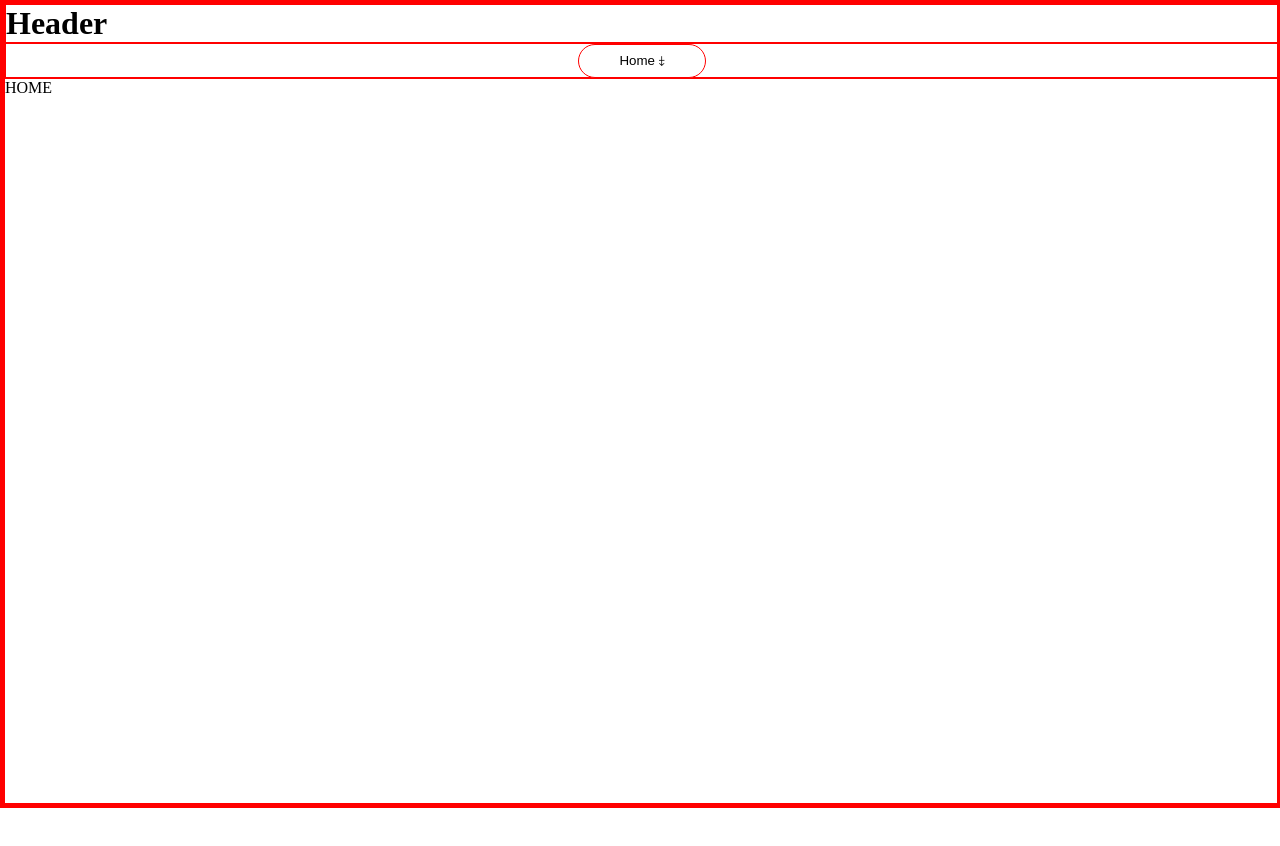
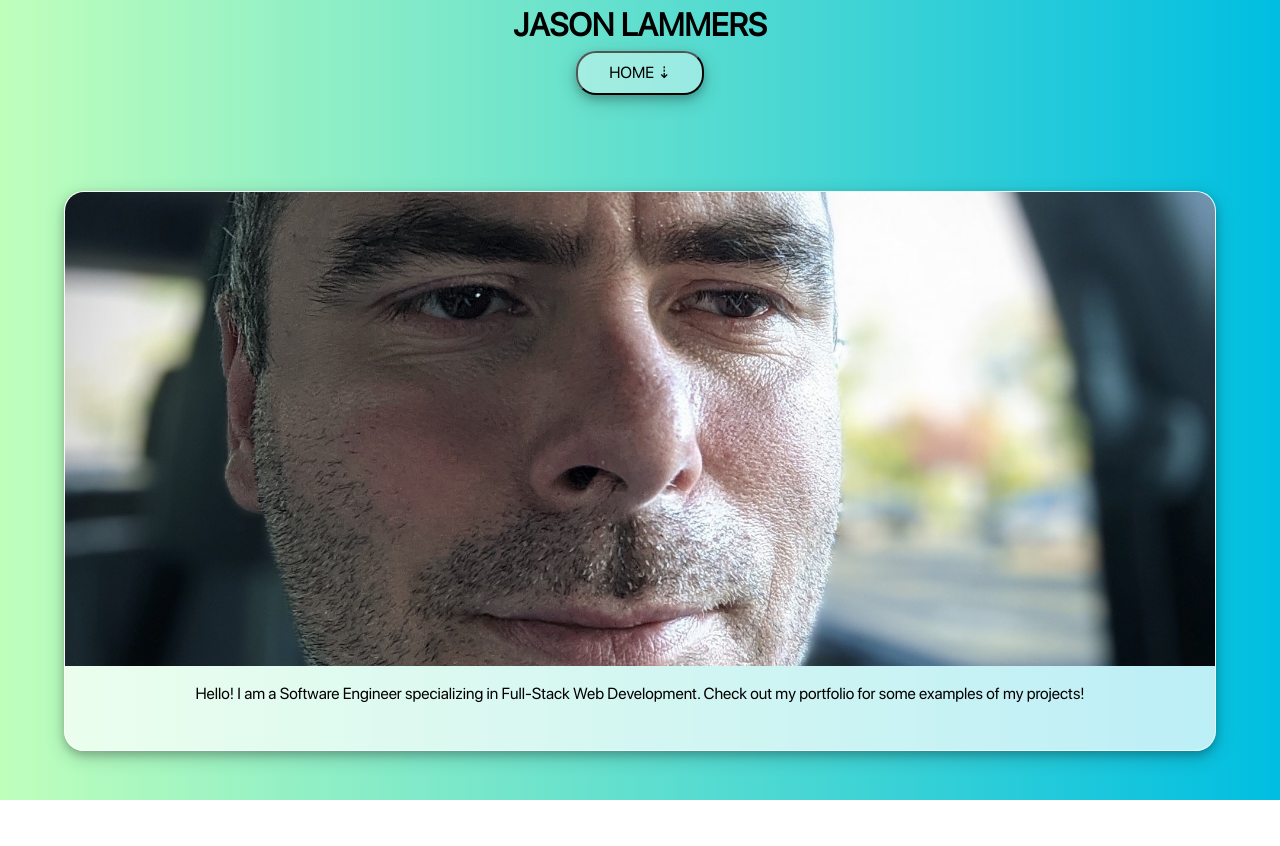
Before and after one commit to citrus77/portfolio, a React (Vite) app: page / in a window 1280 px wide. Shown: the top 846 px of the page. Before the commit the page ends 808 px from the top, so only its background shows below. Built offline with nearby package versions, Linux system fonts and the light colour scheme.

Commit message:
more css polish to home, menu button, and menu

```diff
--- a/src/App.css
+++ b/src/App.css
@@ -1,4 +1,6 @@
 #app {
+  background: #00bee1;
+  background: linear-gradient(to right, #bfffbc, #00bee1);
   display: flex;
   flex-direction: column;
   height: 100vh;
--- a/src/components/Header.jsx
+++ b/src/components/Header.jsx
@@ -5,7 +5,7 @@ import './css/Header.css';
 const Header = ({ setPathName,pathName, toggle }) => {
     return (
         <header>
-            <h1>Header</h1>
+            <h1>Jason Lammers</h1>
             <Navigation setPathName={setPathName} pathName={pathName} toggle={toggle} />
         </header>
     );
--- a/src/components/MenuItem.jsx
+++ b/src/components/MenuItem.jsx
@@ -7,11 +7,10 @@ const MenuItem = ({ link, setPathName, toggle }) => {
     const handleOnClick = () => {
         setPathName(name);
         toggle();
-        console.log('clicked')
     };
 
     return (
-        <NavLink class='menu-item' onClick={handleOnClick} to={to}>{name}</NavLink>
+        <NavLink className='menu-item' onClick={handleOnClick} to={to}>{name}</NavLink>
     );
 };
 
--- a/src/components/Navigation.jsx
+++ b/src/components/Navigation.jsx
@@ -9,7 +9,7 @@ const Navigation = ({ setPathName, pathName, toggle }) => {
 
     return (
         <div id='navigation'>
-            <button onClick={toggle}>{pathName} ⤈</button>
+            <button onClick={toggle}>{pathName} ⇣</button>
             <Menu links={links} setPathName={setPathName} toggle={toggle} />
         </div>
     );
--- a/src/components/css/Header.css
+++ b/src/components/css/Header.css
@@ -1,8 +1,14 @@
 header {
+    align-items: center;
     display: flex;
-    flex: 2;
+    flex: 1;
     flex-direction: column;
     justify-content: center;
-    height: 3.2rem;
+    padding: 8px;
     width: 100%;
 }
+
+header h1 {
+    text-align: center;
+    text-transform: uppercase;
+}
--- a/src/components/css/Menu.css
+++ b/src/components/css/Menu.css
@@ -1,28 +1,31 @@
 #menu {
     align-items: center;
-    background: #fff;
+    background: #00bee1;
+    border: 1px solid #000000;
     border-radius: 20px;
+    box-shadow: 0 4px 8px 0 #00000033, 0 6px 20px 0 #00000030;
     display: flex;
     flex: 1;
     flex-direction: column;
     justify-content: center;
     overflow: hidden;
-    padding: 8px;
     position: fixed;
     width: 8rem;
     z-index: 2;
 }
 
 #menu a {
-    color: #000;
+    color: #fff;
+    padding: 4px;
     text-align: center;
     text-decoration: none;
+    text-transform: uppercase;
     width: 120%;
 }
 
 #menu a:hover {
-    background: red;
-    color: #fff;
+    background: #bfffbc;
+    color: #000;
 }
 
 .hidden {
--- a/src/components/css/Navigation.css
+++ b/src/components/css/Navigation.css
@@ -1,15 +1,18 @@
-#navigation{
+#navigation {
     align-items: center;
     display: flex;
     flex-direction: column;
     flex: 1;
+    padding: 8px;
 }
 
 #navigation button {
-    background: #fff;
+    background: #ffffff63;
     border-radius: 20px;
+    box-shadow: 0 4px 8px 0 #00000033, 0 6px 20px 0 #00000030;
     padding: 8px;
     text-decoration: none;
+    text-transform: uppercase;
     width: 8rem;
     z-index: 1;
 }
--- a/src/index.css
+++ b/src/index.css
@@ -1,6 +1,78 @@
-* {
-  border: 1px solid red;
-  display: border-box;
+@font-face {
+  font-family: 'San Francisco Pro';
+  src: local('San Francisco Pro'), url('./assets/fonts/SFProDisplay-Regular.ttf') format('truetype');
+}
+/* Box sizing rules */
+*,
+*::before,
+*::after {
+  box-sizing: border-box;
+  font-family: 'San Francisco Pro', sans-serif;
+  /* border: 1px solid red; */
+}
+
+/* Prevent font size inflation */
+html {
+  -moz-text-size-adjust: none;
+  -webkit-text-size-adjust: none;
+  text-size-adjust: none;
+}
+
+/* Remove default margin in favour of better control in authored CSS */
+body, h1, h2, h3, h4, p,
+figure, blockquote, dl, dd {
   margin: 0;
-  padding: 0;
 }
+
+/* Remove list styles on ul, ol elements with a list role, which suggests default styling will be removed */
+ul[role='list'],
+ol[role='list'] {
+  list-style: none;
+}
+
+/* Set core body defaults */
+body {
+  min-height: 100vh;
+  line-height: 1.5;
+}
+
+/* Set shorter line heights on headings and interactive elements */
+h1, h2, h3, h4,
+button, input, label {
+  line-height: 1.1;
+}
+
+/* Balance text wrapping on headings */
+h1, h2,
+h3, h4 {
+  text-wrap: balance;
+}
+
+/* A elements that don't have a class get default styles */
+a:not([class]) {
+  text-decoration-skip-ink: auto;
+  color: currentColor;
+}
+
+/* Make images easier to work with */
+img,
+picture {
+  max-width: 100%;
+  display: block;
+}
+
+/* Inherit fonts for inputs and buttons */
+input, button,
+textarea, select {
+  font: inherit;
+}
+
+/* Make sure textareas without a rows attribute are not tiny */
+textarea:not([rows]) {
+  min-height: 10em;
+}
+
+/* Anything that has been anchored to should have extra scroll margin */
+:target {
+  scroll-margin-block: 5ex;
+}
--- a/src/pages/Home.jsx
+++ b/src/pages/Home.jsx
@@ -1,9 +1,15 @@
 import './css/Home.css';
+import profilePic from '../assets/img/profile.jpg';
 
 const Home = () => {
-    return (
-        <div id='home'>HOME</div>
-    );
+    return <>
+        <div id='home'>
+            <div className='card'>
+                <img src={profilePic} className='profile-pic' height='300' width='300' />
+                <span>Hello! I am a Software Engineer specializing in Full-Stack Web Development. Check out my portfolio for some examples of my projects!</span>
+            </div>
+        </div>
+    </>;
 };
 
 export default Home;
--- a/src/pages/css/Home.css
+++ b/src/pages/css/Home.css
@@ -1,3 +1,36 @@
 #home {
+    align-items: center;
+    display: flex;
     flex: 20;
+    flex-direction: column;
+    height: 100%;
+    justify-content: center;
 }
+
+.card {
+    align-items: center;
+    background: #ffffffba;
+    border: 1px solid #ffffffba;
+    box-shadow: 0 4px 8px 0 #00000033, 0 6px 20px 0 #00000030;
+    border-radius: 20px;
+    display: flex;
+    flex-direction: column;
+    height: 70%;
+    justify-content: center;
+    margin-top: -5rem;
+    overflow: hidden;
+    width: 90%;
+}
+
+.card img {
+    flex: 9;
+    object-fit: cover;
+    width: 100%;
+}
+
+.card span {
+    align-items: center;
+    flex: 1;
+    padding: 16px;
+    text-align: justify;
+}
```
Also changed, not shown: src/assets/fonts/SFProDisplay-Regular.ttf (added), src/assets/img/profile.jpg (added).
